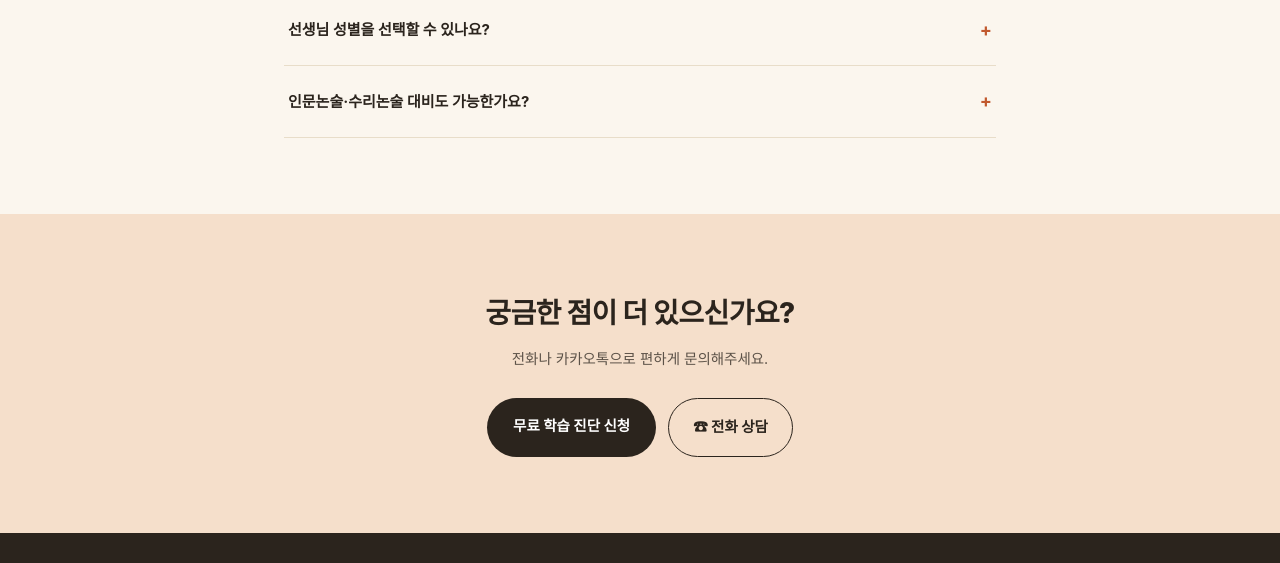
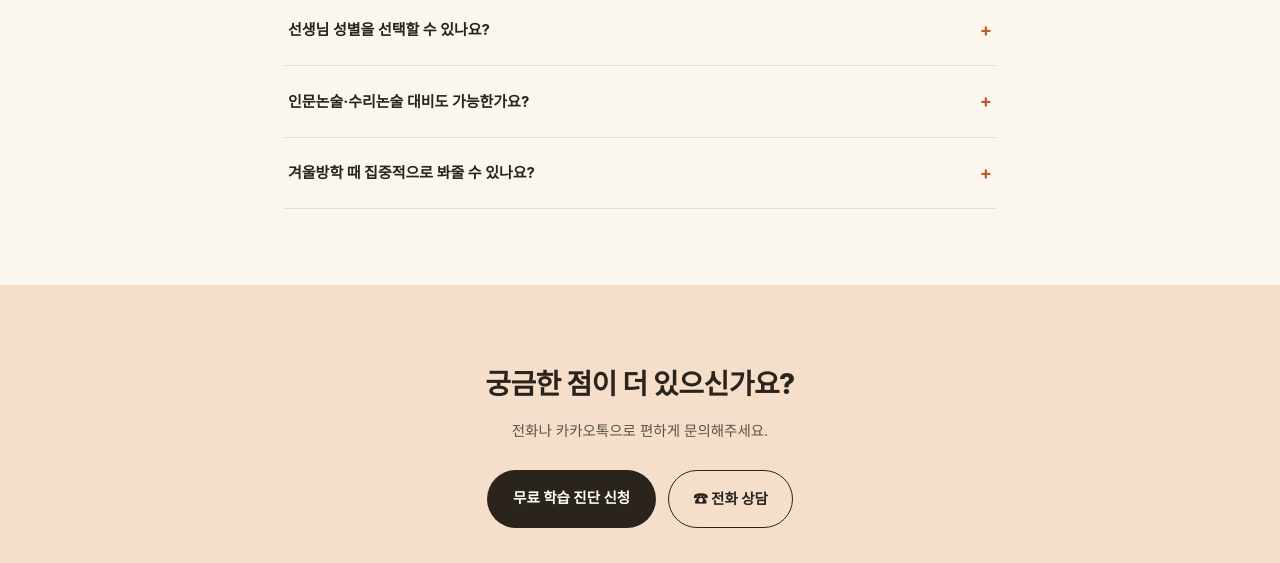
Before and after one commit to hasa080525-ctrl/ssam-pick, a plain HTML site: page faq.html in a window 1280 px wide. Shown: the part 960-1523 px from the top of the page. Drawn offline with Linux system fonts and the light colour scheme; a web font is replaced by a local one.

Commit message:
SEO: 수능 막판·겨울방학 설계형 학습 키워드 보강
Co-Authored-By: Claude Sonnet 5 <noreply@anthropic.com>

```diff
--- a/faq.html
+++ b/faq.html
@@ -43,7 +43,8 @@
     {"@type": "Question", "name": "상담이나 학습 진단에 비용이 드나요?", "acceptedAnswer": {"@type": "Answer", "text": "아니요, 상담과 학습 진단은 무료이며 등록을 강요하지 않습니다."}},
     {"@type": "Question", "name": "학습 습관이 안 잡혀 있는데 괜찮을까요?", "acceptedAnswer": {"@type": "Answer", "text": "네, 오히려 이런 경우 초등 시기에 시작하시는 것을 권해드립니다. 매일 조금씩 책상에 앉는 습관부터 함께 만들어갑니다."}},
     {"@type": "Question", "name": "선생님 성별을 선택할 수 있나요?", "acceptedAnswer": {"@type": "Answer", "text": "네, 여자 선생님·남자 선생님 모두 선택 가능하며, 신청 시 선호하시는 성별을 남겨주시면 우선 배정해드립니다."}},
-    {"@type": "Question", "name": "인문논술·수리논술 대비도 가능한가요?", "acceptedAnswer": {"@type": "Answer", "text": "네, 가능합니다. 국어는 제시문 독해와 논리적 글쓰기 중심의 인문논술을, 수학은 개념을 서술형으로 풀어내는 수리논술을 목표 대학 기출 유형에 맞춰 지도합니다. 논술전형을 고려하는 고2·고3 학생은 상담 시 함께 안내해드립니다."}}
+    {"@type": "Question", "name": "인문논술·수리논술 대비도 가능한가요?", "acceptedAnswer": {"@type": "Answer", "text": "네, 가능합니다. 국어는 제시문 독해와 논리적 글쓰기 중심의 인문논술을, 수학은 개념을 서술형으로 풀어내는 수리논술을 목표 대학 기출 유형에 맞춰 지도합니다. 논술전형을 고려하는 고2·고3 학생은 상담 시 함께 안내해드립니다."}},
+    {"@type": "Question", "name": "겨울방학 때 집중적으로 봐줄 수 있나요?", "acceptedAnswer": {"@type": "Answer", "text": "네, 가능합니다. 다만 겨울방학 특강은 단순히 진도를 앞서가는 것보다 2028학년도 대입 5등급제·정시 교과평가까지 염두에 둔, 내신·세특과 연계된 설계된 학습으로 계획하는 것이 효과적입니다. 학년과 목표에 맞춰 겨울방학 집중과외 일정을 상담 시 함께 설계해드립니다."}}
   ]
 }
 </script>
@@ -136,6 +137,10 @@
         <div class="faq-q">인문논술·수리논술 대비도 가능한가요?<span class="plus">+</span></div>
         <div class="faq-a"><p>네, 가능합니다. 국어는 제시문 독해와 논리적 글쓰기 중심의 인문논술을, 수학은 개념을 서술형으로 풀어내는 수리논술을 목표 대학 기출 유형에 맞춰 지도합니다. 논술전형을 고려하는 고2·고3 학생은 상담 시 함께 안내해드립니다.</p></div>
       </div>
+      <div class="faq-item">
+        <div class="faq-q">겨울방학 때 집중적으로 봐줄 수 있나요?<span class="plus">+</span></div>
+        <div class="faq-a"><p>네, 가능합니다. 다만 겨울방학 특강은 단순히 진도를 앞서가는 것보다 2028학년도 대입 5등급제·정시 교과평가까지 염두에 둔, 내신·세특과 연계된 설계된 학습으로 계획하는 것이 효과적입니다. 학년과 목표에 맞춰 겨울방학 집중과외 일정을 상담 시 함께 설계해드립니다.</p></div>
+      </div>
     </div>
   </div>
 </section>
```
Also changed, not shown: roadmap.html (+1 -0 lines).
